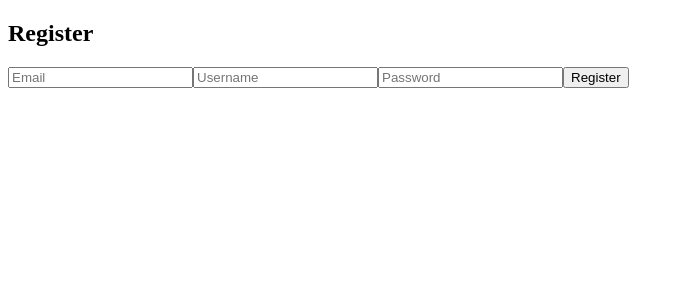
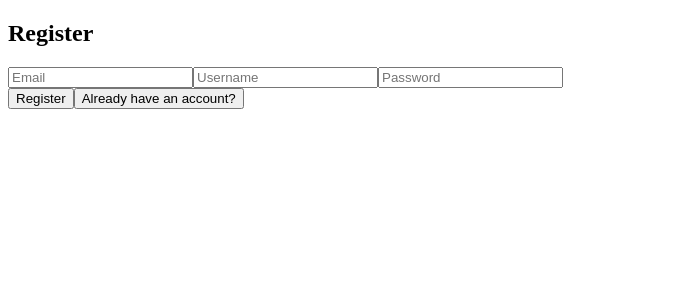
Before and after one commit to Jaller123/Chatify-Ken, a React (Vite) app in the folder chatify/: page / in a window 1280 px wide. Shown: the top 300 px of the page, without its empty margins (0-684 px from the left). Built offline with nearby package versions, Linux system fonts and the light colour scheme; no server answers.

Commit message:
recieved JWT to send to Chat component

```diff
--- a/chatify/src/App.jsx
+++ b/chatify/src/App.jsx
@@ -1,5 +1,6 @@
 import Register from "./components/Register"
 import Login from "./components/Login"
+import Chat from "./components/Chat"
 import ReactDOM from "react-dom/client";
 import { BrowserRouter, Routes, Route } from "react-router-dom";
 
@@ -12,6 +13,7 @@ function App() {
         <Routes>
           <Route path="/" element={<Register />}/>
           <Route path="/login" element={<Login />}/>
+          <Route path="/chat" element={<Chat />}/>
         </Routes>
       </BrowserRouter>
     </>
--- /dev/null
+++ b/chatify/src/components/Chat.jsx
@@ -0,0 +1,9 @@
+import React from 'react'
+
+const Chat = () => {
+  return (
+    <div></div>
+  )
+}
+
+export default Chat
--- a/chatify/src/components/Login.jsx
+++ b/chatify/src/components/Login.jsx
@@ -1,5 +1,6 @@
 import React from 'react'
-import { useEffect, useState, useRef } from 'react';
+import { useEffect, useState, useRef,} from 'react';
+import { useNavigate } from 'react-router-dom';
 
 
 const Login = () => {
@@ -11,6 +12,7 @@ const Login = () => {
 
     const usernameRef = useRef()
     const passwordRef = useRef()
+    const navigate = useNavigate()
 
     useEffect(() =>
       {
@@ -30,11 +32,13 @@ const Login = () => {
             fetch('https://chatify-api.up.railway.app/auth/token',
               {
                 method: 'POST',
-                headers:  {
+                headers:
+                {
                   'Content-Type': 'application/json',
                   'X-CSRF-Token': csrfToken,
                 },
-                body: JSON.stringify({
+                body: JSON.stringify
+                ({
                   csrfToken: csrfToken,
                   username: username,
                   password: password,
@@ -42,6 +46,7 @@ const Login = () => {
               })
               .then(res => res.json())
               .then(data => {
+
                 if (data.error)
                 {
                   console.log("Could not find user,", data.error)
@@ -51,6 +56,9 @@ const Login = () => {
                 else
                 {
                   console.log("User Login succesfully")
+                  localStorage.setItem('userToken', data.token)
+                  console.log(data.token)
+                  navigate('/chat')
                 }
               })
 
--- a/chatify/src/components/Register.jsx
+++ b/chatify/src/components/Register.jsx
@@ -68,6 +68,11 @@ const Register = () =>
         })
     }
 
+    const nextLogin = () =>
+      {
+        navigate('/login')
+      }
+
 
   return (
     <form className="form" onSubmit={handleRegister}>
@@ -77,7 +82,10 @@ const Register = () =>
         <input type="text" placeholder="Email" ref={emailRef} value={email} onChange={() => setEmail(emailRef.current.value)} />
         <input type="text" placeholder="Username" ref={usernameRef} value={username} onChange={() => setUsername(usernameRef.current.value)} />
         <input type="text" placeholder="Password" ref={passwordRef} value={password} onChange={() => setPassword(passwordRef.current.value)} />
-        <button type = "submit" className='btn'>Register</button>
+        <div className='btn'>
+        <button type="submit">Register</button>
+        <button onClick={nextLogin} type="submit">Already have an account?</button>
+        </div>
     </form>
   )
 }
```
Also changed, not shown: 1 other file (tests, documents, lock files or other folders).
